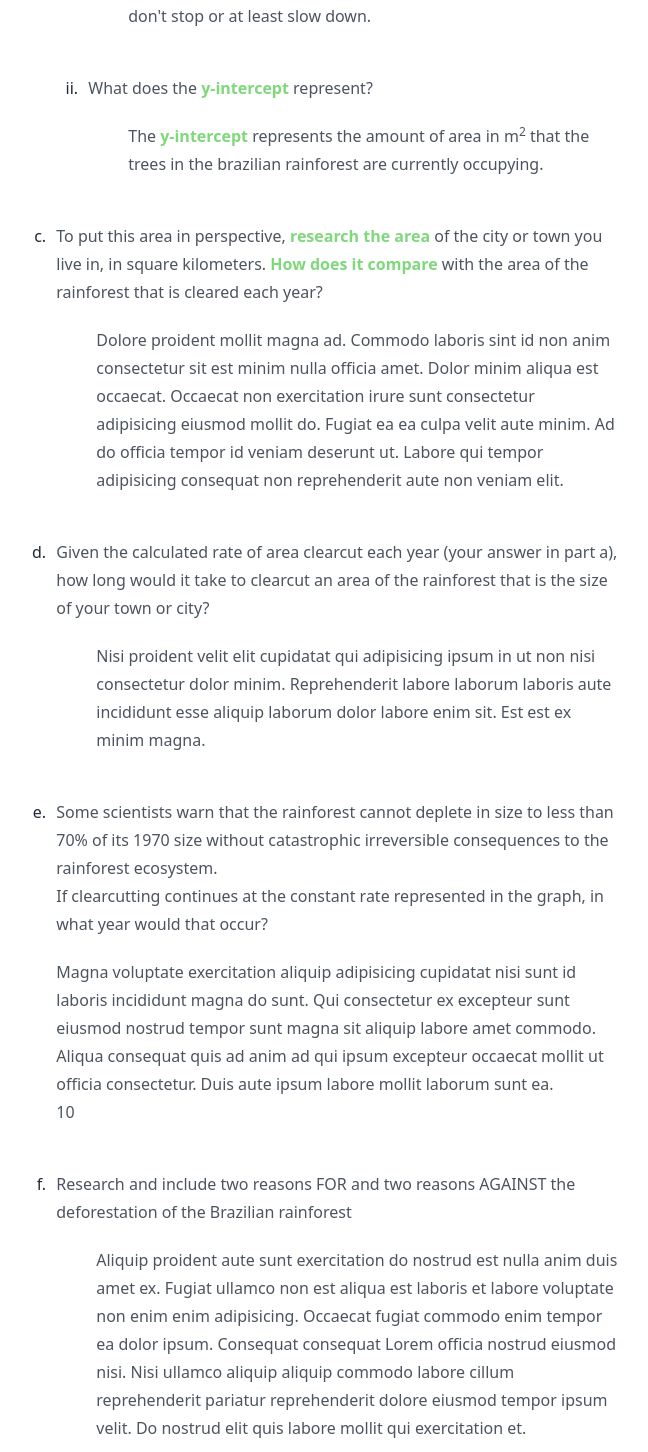
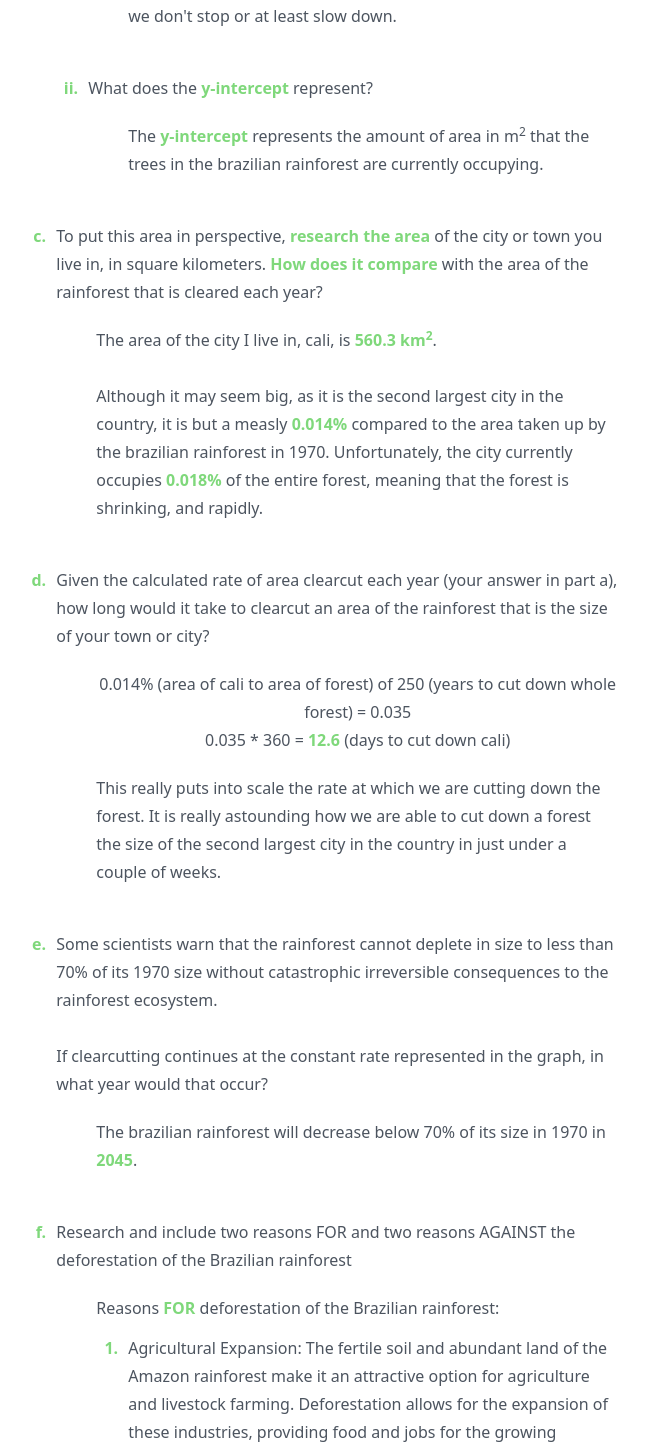
Before and after one commit to Macko-pp/ChallengesOfFeedingAGrowingPlanet-school_project-, a SvelteKit app: page /part2 in a window 1280 px wide. Shown: the part 1336-2788 px from the top of the page, without its empty margins (29-677 px from the left). Built offline with nearby package versions, Linux system fonts and the light colour scheme.

Commit message:
Finished p2

```diff
--- a/src/routes/part1/+page.svelte
+++ b/src/routes/part1/+page.svelte
@@ -1,6 +1,6 @@
 <div class="prose">
 
-<h1>Part 1: Worldwide meat consumption</h1>
+<h1>Part 1: Worldwide Meat Consumption</h1>
 <p>
 	There has been increasing pressure on farmers to produce meat
 	(beef, pork, lamb, chicken and other types of meat that humans eat),
@@ -10,7 +10,7 @@
 	capita (per person). This had increased to 41.3 kg per capita in 2015.
 </p>
 
-<ol type="a">
+<ol type="a" class="marker:font-bold marker:text-[#7FD87B]">
 
 <li class="prose">
 	<p>
--- a/src/routes/part2/+page.svelte
+++ b/src/routes/part2/+page.svelte
@@ -11,10 +11,10 @@
 	Rainforest since 1970.
 </p>
 <div class="bg-[#7FD87B] rounded-xl p-6 flex justify-center">
-	<img src="/p2.png" alt="the initial graph of the main question" class="h-80">
+	<img src="/p2intro.png" alt="the initial graph of the main question" class="h-80">
 </div>
 
-<ol type="a">
+<ol type="a" class="marker:font-bold marker:text-[#7FD87B]">
 
 <li class="prose">
 	<p>
@@ -36,7 +36,7 @@
 			</p>
 
 				<p class="ml-10">
-					In this context, the gradient or slope means how fast the area the forest is currently occupying is diminishing. Or in other words, <b>how fast we are cutting it down</b> to make space for cattle, livestock or crop fields. It also means that, according to tre calculations, <b>the forest will completely disappear by 2033</b> if we don't stop or at least slow down.
+					In this context, the gradient or slope means how fast the area the forest is currently occupying is diminishing. Or in other words, <b>how fast we are cutting it down</b> to make space for cattle, livestock or crop fields. It also means that, according to tre calculations, <b>the forest will completely disappear by 2,273</b> if we don't stop or at least slow down.
 				</p>
 		</li> <br>
 
@@ -58,7 +58,9 @@
 	</p>
 
 		<p class="ml-10">
-			Dolore proident mollit magna ad. Commodo laboris sint id non anim consectetur sit est minim nulla officia amet. Dolor minim aliqua est occaecat. Occaecat non exercitation irure sunt consectetur adipisicing eiusmod mollit do. Fugiat ea ea culpa velit aute minim. Ad do officia tempor id veniam deserunt ut. Labore qui tempor adipisicing consequat non reprehenderit aute non veniam elit.
+			The area of the city I live in, cali, is <b>560.3 km<sup>2</sup></b>.
+			<br><br>
+			Although it may seem big, as it is the second largest city in the country, it is but a measly <b>0.014%</b> compared to the area taken up by the brazilian rainforest in 1970. Unfortunately, the city currently occupies <b>0.018%</b> of the entire forest, meaning that the forest is shrinking, and rapidly.
 		</p>
 </li> <br>
 
@@ -67,20 +69,26 @@
 		Given the calculated rate of area clearcut each year (your answer in part a), how long would it take to clearcut an area of the rainforest that is the size of your town or city?
 	</p>
 
+		<p class="ml-10 text-center">
+			0.014% (area of cali to area of forest) of 250 (years to cut down whole forest) = 0.035 <br>
+			0.035 * 360 = <b>12.6</b> (days to cut down cali)
+		</p>
+
 		<p class="ml-10">
-			Nisi proident velit elit cupidatat qui adipisicing ipsum in ut non nisi consectetur dolor minim. Reprehenderit labore laborum laboris aute incididunt esse aliquip laborum dolor labore enim sit. Est est ex minim magna.
+			This really puts into scale the rate at which we are cutting down the forest. It is really astounding how we are able to cut down a forest the size of the second largest city in the country in just under a couple of weeks.
 		</p>
 </li> <br>
 
 <li class="prose">
 	<p>
-		Some scientists warn that the rainforest cannot deplete in size to less than 70% of its 1970 size without catastrophic irreversible consequences to the rainforest ecosystem.<br>
+		Some scientists warn that the rainforest cannot deplete in size to less than 70% of its 1970 size without catastrophic irreversible consequences to the rainforest ecosystem. <br> <br>
+
 		If clearcutting continues at the constant rate represented in the graph, in what year would that occur?
 	</p>
 
-		<p class="ml-">
-			Magna voluptate exercitation aliquip adipisicing cupidatat nisi sunt id laboris incididunt magna do sunt. Qui consectetur ex excepteur sunt eiusmod nostrud tempor sunt magna sit aliquip labore amet commodo. Aliqua consequat quis ad anim ad qui ipsum excepteur occaecat mollit ut officia consectetur. Duis aute ipsum labore mollit laborum sunt ea.
-		</p>10
+		<p class="ml-10">
+			The brazilian rainforest will decrease below 70% of its size in 1970 in <b>2045</b>.
+		</p>
 </li> <br>
 
 <li class="prose">
@@ -88,9 +96,31 @@
 		Research and include two reasons FOR and two reasons AGAINST the deforestation of the Brazilian rainforest
 	</p>
 
-		<p class="ml-10">
-			Aliquip proident aute sunt exercitation do nostrud est nulla anim duis amet ex. Fugiat ullamco non est aliqua est laboris et labore voluptate non enim enim adipisicing. Occaecat fugiat commodo enim tempor ea dolor ipsum. Consequat consequat Lorem officia nostrud eiusmod nisi. Nisi ullamco aliquip aliquip commodo labore cillum reprehenderit pariatur reprehenderit dolore eiusmod tempor ipsum velit. Do nostrud elit quis labore mollit qui exercitation et.
-		</p>
+		<div class="ml-10">
+			Reasons <b>FOR</b> deforestation of the Brazilian rainforest:
+
+				<ol>
+					<li>
+						Agricultural Expansion: The fertile soil and abundant land of the Amazon rainforest make it an attractive option for agriculture and livestock farming. Deforestation allows for the expansion of these industries, providing food and jobs for the growing population.
+					</li>
+
+					<li>
+						Economic Development: Deforestation can also provide a source of income for local communities through the sale of timber, minerals, and other resources. This can drive economic development and reduce poverty in the region.
+					</li>
+				</ol>
+
+			Reasons <b>AGAINST</b> deforestation of the Brazilian rainforest:
+
+				<ol>
+					<li>
+						Environmental Impacts: Deforestation can have devastating effects on the local environment and the planet as a whole. It can cause soil erosion, reduce biodiversity, disrupt water cycles, and contribute to climate change by releasing carbon dioxide into the atmosphere.
+					</li>
+
+					<li>
+						Indigenous People: The Amazon rainforest is home to many indigenous communities who rely on the forest for their livelihoods. Deforestation can displace these communities, destroying their homes and ways of life, and putting their survival at risk.
+					</li>
+				</ol>
+		</div>
 </li> <br>
 
 </ol>
@@ -102,7 +132,15 @@
 	</p>
 
 		<p class="ml-10">
-			Lorem ipsum dolor sit, amet consectetur adipisicing elit. Nihil fugit itaque, beatae nesciunt ex a exercitationem. Aliquam doloribus sapiente repellat, obcaecati voluptates facilis reiciendis minus ipsum omnis eveniet mollitia saepe.
+			Scientists suspect that the brazilian rainforest shall become unsustainable when its size reaches below 70% of its size in 1970. I predict, using the data given to me by the document, that meat consumption will become unsustainable as soon as the forest becomes unsustainable.
+			<br><br>
+			Meat consumption and deforestation of the Brazilian rainforest are considered unsustainable when they occur at a rate that exceeds the capacity of the ecosystem to regenerate and sustainably support human activities.
+			<br><br>
+			The deforestation of the Brazilian rainforest for agriculture and livestock farming has a significant impact on the local environment and the planet. Clearing large areas of forest releases large amounts of carbon dioxide into the atmosphere, contributing to climate change and reducing biodiversity. The soil in deforested areas is also prone to erosion, which can cause long-term damage to the land and limit its ability to support agriculture and other land uses.
+			<br><br>
+			Meat consumption also contributes to deforestation, as the demand for meat requires more land for livestock and feed crops. This leads to the clearing of forests and other habitats, reducing biodiversity and contributing to climate change.
+			<br><br>
+			Therefore, sustainable meat consumption and deforestation of the Brazilian rainforest requires balancing the demand for food and other resources with the need to maintain the health and integrity of the ecosystem. This may involve implementing practices such as sustainable agriculture and forestry, reducing waste and inefficiencies in the food system, and promoting conservation and restoration efforts.
 		</p>
 </div> <br>
 
```
Also changed, not shown: static/p2intro.png (renamed from static/p2.png).
